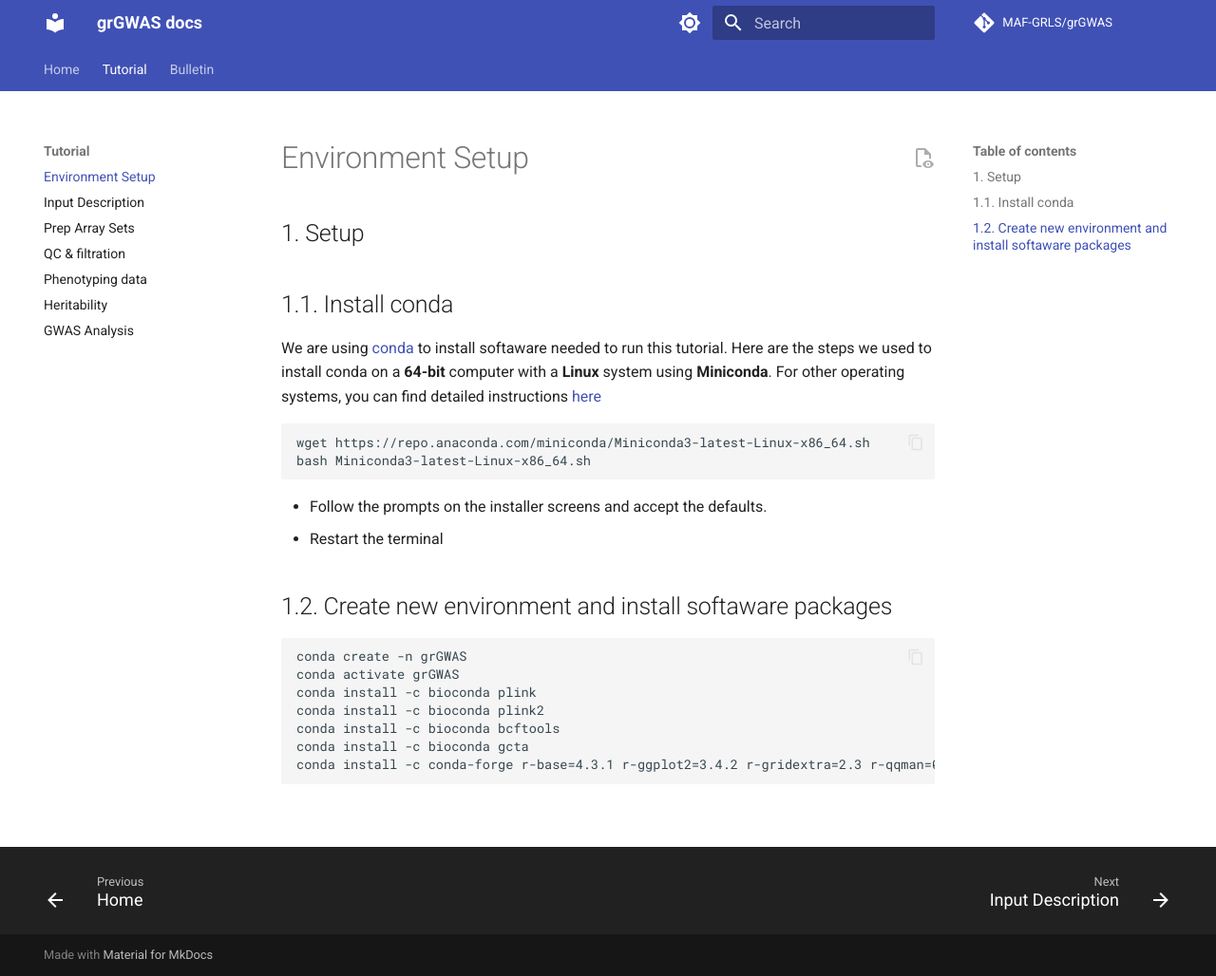
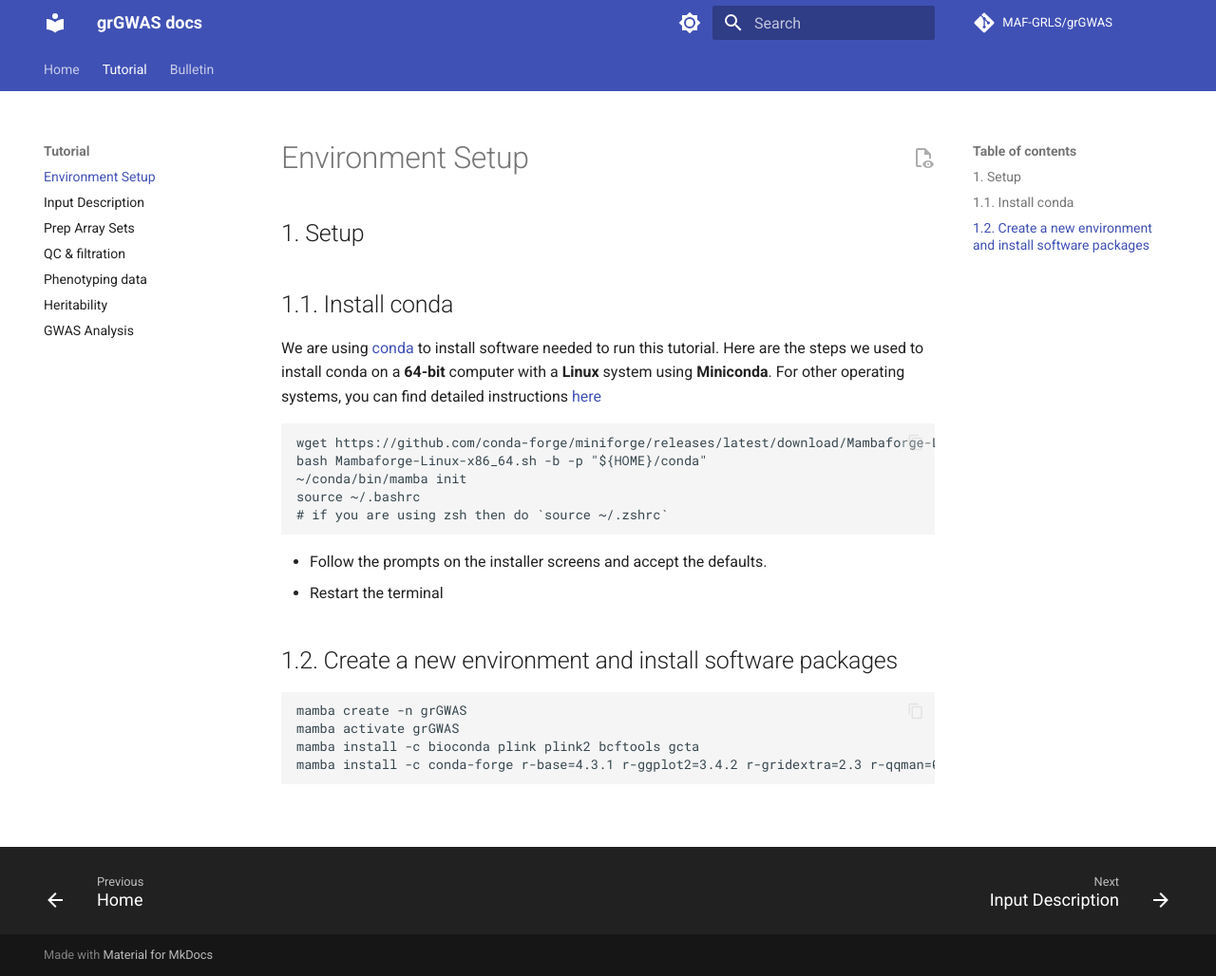
Before and after one commit to morrisanimalfoundation/grGWAS, an MkDocs documentation site: the page built from docs/1.install.md, in a window 1280 px wide and 1028 px high. Shown: the whole window at 95% size. Built offline with MkDocs 1.6.1 and Material for MkDocs 9.7.7, drawn with Linux system fonts in a browser that asks for light colours; comment, search, counter and statistics services are not loaded.

Commit message:
Update installation with mamba

````diff
--- a/docs/1.install.md
+++ b/docs/1.install.md
@@ -1,24 +1,24 @@
 ## 1. Setup
 ## 1.1. Install conda
-We are using [conda](https://conda.io/projects/conda/en/stable/index.html) to install softaware needed to run this tutorial. Here are the steps we used to install conda on a **64-bit** computer with a **Linux** system using **Miniconda**. For other operating systems, you can find detailed instructions [here](https://conda.io/projects/conda/en/stable/user-guide/install/index.html)
+We are using [conda](https://conda.io/projects/conda/en/stable/index.html) to install software needed to run this tutorial. Here are the steps we used to install conda on a **64-bit** computer with a **Linux** system using **Miniconda**. For other operating systems, you can find detailed instructions [here](https://conda.io/projects/conda/en/stable/user-guide/install/index.html)
 
 ```
-wget https://repo.anaconda.com/miniconda/Miniconda3-latest-Linux-x86_64.sh
-bash Miniconda3-latest-Linux-x86_64.sh
+wget https://github.com/conda-forge/miniforge/releases/latest/download/Mambaforge-Linux-x86_64.sh
+bash Mambaforge-Linux-x86_64.sh -b -p "${HOME}/conda"
+~/conda/bin/mamba init
+source ~/.bashrc
+# if you are using zsh then do `source ~/.zshrc`
 ```
 
 -  Follow the prompts on the installer screens and accept the defaults.
 -  Restart the terminal
 
-## 1.2. Create new environment and install softaware packages
+## 1.2. Create a new environment and install software packages
 
 ```
-conda create -n grGWAS
-conda activate grGWAS
-conda install -c bioconda plink
-conda install -c bioconda plink2
-conda install -c bioconda bcftools
-conda install -c bioconda gcta
-conda install -c conda-forge r-base=4.3.1 r-ggplot2=3.4.2 r-gridextra=2.3 r-qqman=0.1.8
+mamba create -n grGWAS
+mamba activate grGWAS
+mamba install -c bioconda plink plink2 bcftools gcta
+mamba install -c conda-forge r-base=4.3.1 r-ggplot2=3.4.2 r-gridextra=2.3 r-qqman=0.1.8
 ```
 <br>
````
